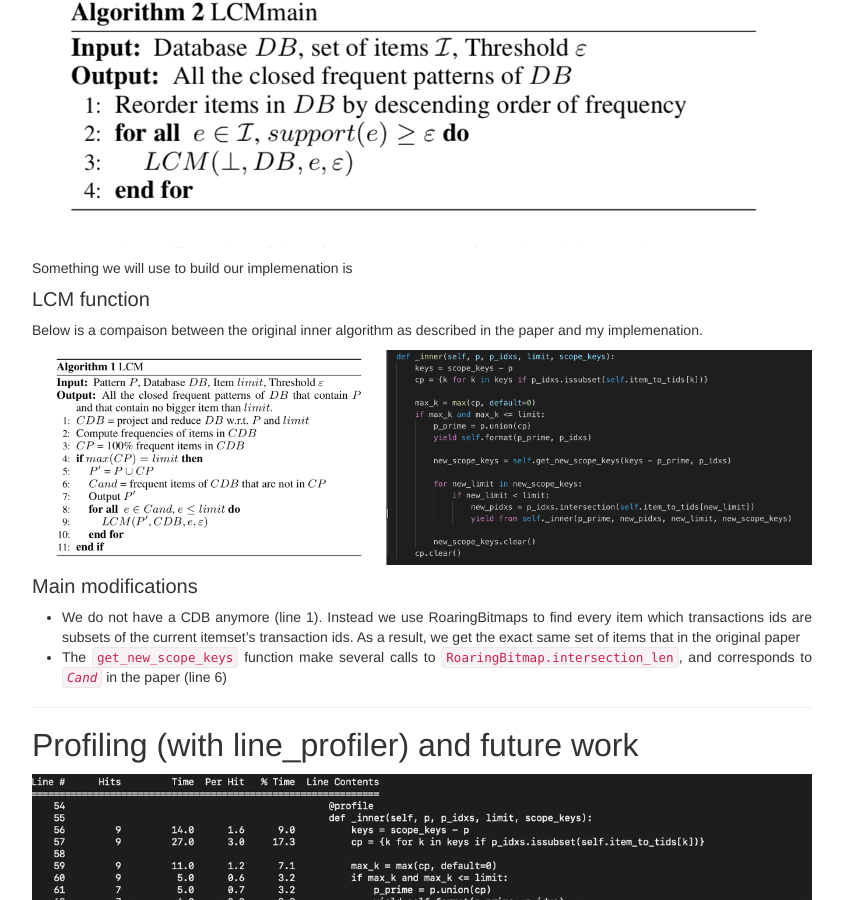
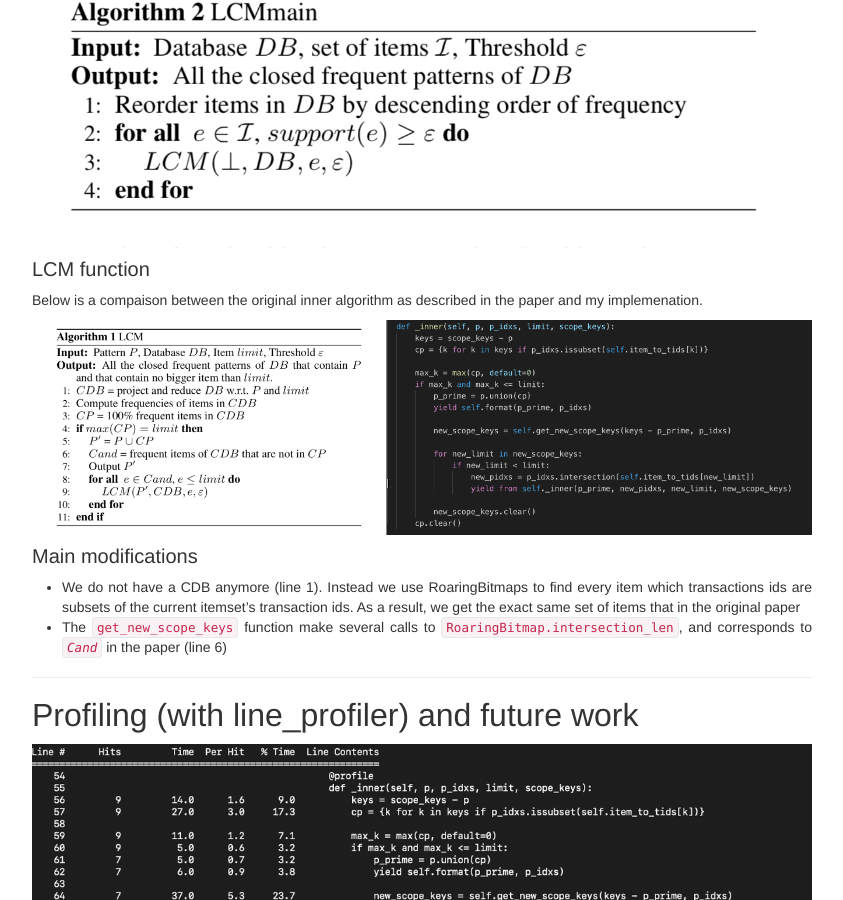
Before and after one commit to remiadon/remiadon.github.io, a Jekyll site: the page built from _posts/2019-08-24-a-more-flexible-lcm-beta.md, in a window 1280 px wide and 900 px high, scrolled down 1361 px. Shown: the whole window, without its empty margins (218-1061 px from the left). Built offline with Jekyll 4.4.1, drawn with Linux system fonts in a browser that asks for light colours; nearby versions of some CDN libraries; comment, search, counter and statistics services are not loaded.

Commit message:
correct consufion in lcm beta

```diff
--- a/_posts/2019-08-24-a-more-flexible-lcm-beta.md
+++ b/_posts/2019-08-24-a-more-flexible-lcm-beta.md
@@ -76,8 +76,6 @@ For the main part, we keep it the same way as in the original
 HLCM paper. Only the LCM function will change (line 3)
 ![LCM main function](/img/LCM_main.png)
 
-Something we will use to build our implemenation is
-
 
 #### LCM function
 Below is a compaison between the original inner algorithm as described in the paper
```
